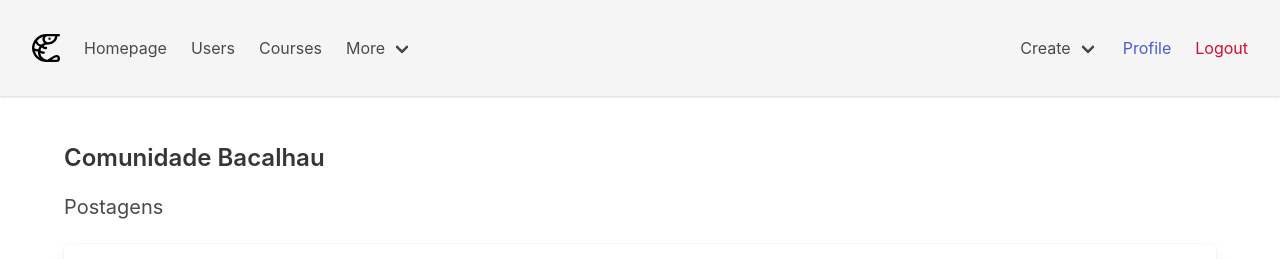
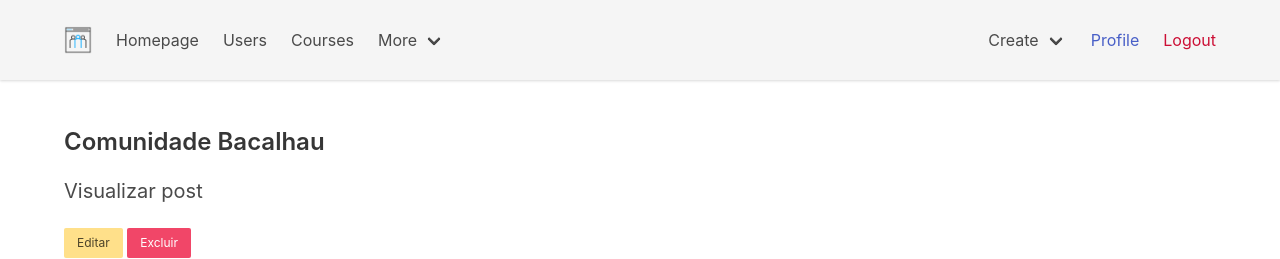
Before and after one commit to oeziosnormando/site_comunidade_bacalhau, a Flask app: page /post/1 in a window 1280 px wide. Shown: the top 259 px of the page. Run offline with Flask 3, Linux system fonts and the light colour scheme; a user stored in the database is signed in; tables that the repository leaves empty hold one stand-in row (values such as "Sample post"); grey boxes marked "Sample" are stand-in pictures; some libraries are stand-ins or nearby versions.

Commit message:
funcionalidade de editar e excluir post

```diff
--- a/comunidadeBacalhau/forms.py
+++ b/comunidadeBacalhau/forms.py
@@ -35,8 +35,8 @@ class FormResetPassword(FlaskForm):
 
 class FormEditPost(FlaskForm):
     title = StringField("Titulo", validators=[DataRequired()])
-    content = TextAreaField("Escreva seu post", validators=[DataRequired()])
-    button_submit_edit = SubmitField("Editar Post")
+    content = TextAreaField("Reescreva seu post", validators=[DataRequired()])
+    button_submit_edit_post = SubmitField("Editar Post")
 
 
 class FormCreatePost(FlaskForm):
--- a/comunidadeBacalhau/routes.py
+++ b/comunidadeBacalhau/routes.py
@@ -2,7 +2,7 @@ import os
 import secrets
 from PIL import Image as Image
 
-from flask import render_template, flash, redirect, url_for, request
+from flask import render_template, flash, redirect, url_for, request, abort
 from comunidadeBacalhau import app, database, bcrypt
 from comunidadeBacalhau.forms import (FormLogin, FormCriarConta, FormEditprofile, FormCreatePost, FormEditPost,
                                       FormCreateCourse, FormEditCourse)
@@ -17,13 +17,15 @@ def login():
         user = User.query.filter_by(email=form_login.email.data).first()
         if user and bcrypt.check_password_hash(user.password, form_login.password.data):
             login_user(user, remember=form_login.remember_password.data)
-            flash(f'Login feito com sucesso no e-mail: {form_login.email.data}', 'notification is-success')
+            flash(
+                f'Login feito com sucesso no e-mail: {form_login.email.data}', 'notification is-success')
             next_page = request.args.get('next')
             if not next_page:
                 next_page = url_for("home")
             return redirect(next_page)
         else:
-            flash(f'Falha no Login. E-mail ou Senha Incorretos', 'notification is-danger')
+            flash(f'Falha no Login. E-mail ou Senha Incorretos',
+                'notification is-danger')
     return render_template("login.html", form_login=form_login)
 
 
@@ -32,7 +34,8 @@ def signup():
     form_criarconta = FormCriarConta()
     if form_criarconta.validate_on_submit():
         # criando o hash da senha
-        password_hash = bcrypt.generate_password_hash(form_criarconta.password.data)
+        password_hash = bcrypt.generate_password_hash(
+            form_criarconta.password.data)
         # criando um novo usuário
         user = User(username=form_criarconta.username.data,
                     email=form_criarconta.email.data,
@@ -40,7 +43,8 @@ def signup():
         # adicionando usuario no banco de dados
         database.session.add(user)
         database.session.commit()
-        flash(f'Conta criada com sucesso!: {form_criarconta.username.data}', 'notification is-success')
+        flash(
+            f'Conta criada com sucesso!: {form_criarconta.username.data}', 'notification is-success')
         return redirect(url_for("login"))
     return render_template("signup.html", form_criarconta=form_criarconta)
 
@@ -64,14 +68,16 @@ def logout():
 @login_required
 def users():
     list_users = User.query.all()
-    profile_picture = url_for('static', filename='fotos_perfil/{}'.format(current_user.profile_picture))
+    profile_picture = url_for(
+        'static', filename='fotos_perfil/{}'.format(current_user.profile_picture))
     return render_template("users.html", list_users=list_users, profile_picture=profile_picture)
 
 
 @app.route("/profile/")
 @login_required
 def profile():
-    profile_picture = url_for('static', filename='fotos_perfil/{}'.format(current_user.profile_picture))
+    profile_picture = url_for(
+        'static', filename='fotos_perfil/{}'.format(current_user.profile_picture))
     return render_template('profile.html', profile_picture=profile_picture)
 
 
@@ -82,7 +88,8 @@ def save_picture(form_picture):
     random_hex = secrets.token_hex(8)
     _, f_ext = os.path.splitext(form_picture.filename)
     picture_fn = random_hex + f_ext
-    picture_path = os.path.join(app.root_path, 'static/fotos_perfil', picture_fn)
+    picture_path = os.path.join(
+        app.root_path, 'static/fotos_perfil', picture_fn)
 
     output_size = (125, 125)
     i = Image.open(form_picture)
@@ -99,9 +106,10 @@ def edit_profile():
     if form_edit_profile.validate_on_submit():
         current_user.username = form_edit_profile.username.data
         current_user.email = form_edit_profile.email.data
-        # fazendo o upload do profile_picture
+        # fazendo o upload do foto-perfil
         if form_edit_profile.profile_picture.data:
-            profile_picture = save_picture(form_edit_profile.profile_picture.data)
+            profile_picture = save_picture(
+                form_edit_profile.profile_picture.data)
             current_user.profile_picture = profile_picture
         # atualizando os dados no banco de dados
         database.session.commit()
@@ -111,7 +119,8 @@ def edit_profile():
     elif request.method == 'GET':
         form_edit_profile.username.data = current_user.username
         form_edit_profile.email.data = current_user.email
-    profile_picture = url_for('static', filename='fotos_perfil/{}'.format(current_user.profile_picture))
+    profile_picture = url_for(
+        'static', filename='fotos_perfil/{}'.format(current_user.profile_picture))
     return render_template("edit_profile.html", form_edit_profile=form_edit_profile, profile_picture=profile_picture)
 
 
@@ -121,7 +130,8 @@ def edit_profile():
 def create_post():
     form_post = FormCreatePost()
     if form_post.validate_on_submit():
-        post = Post(title=form_post.title.data, content=form_post.content.data, author=current_user)
+        post = Post(title=form_post.title.data,
+                    content=form_post.content.data, author=current_user)
         database.session.add(post)
         database.session.commit()
         flash('Post created successfully!', 'notification is-success')
@@ -130,24 +140,40 @@ def create_post():
 
 
 # exibir o post
-@app.route("/post/<int:post_id>")
+@app.route("/post/<int:post_id>", methods=["GET", "POST"])
 @login_required
 def display_post(post_id):
     post = Post.query.get_or_404(post_id)
-    return render_template("post.html", post=post)
+    form_edit = FormEditPost()
+    if  request.method == 'GET':
+        form_edit.title.data = post.title
+        form_edit.content.data = post.content
+    elif form_edit.validate_on_submit():
+        post.title = form_edit.title.data
+        post.content = form_edit.content.data
+        database.session.commit()
+        flash('Post updated successfully!', 'notification is-success')
+        return redirect(url_for('display_post', post_id=post.id))
+    else:
+        form_edit = None
 
-@app.route("/edit_post/")
-@login_required
-def edit_post():
-    return render_template("edit_post.html", edit_post="edit_post")
+    return render_template("post.html", post=post, form_edit=form_edit)
 
 
 
 # deletar o post
-@app.route("/delete_post/")
+@app.route("/delete_post/<int:post_id>", methods=["GET", "POST"])
 @login_required
-def delete_post():
-    return render_template("delete_post.html", delete_post="delete_post")
+def delete_post(post_id):
+    post = Post.query.get_or_404(post_id)
+    if current_user == post.author:
+        database.session.delete(post)
+        database.session.commit()
+        flash('Post deleted successfully!', 'notification is-warning')
+        return redirect(url_for('home'))
+    else:
+        abort(403)
+
 
 
 @app.route("/courses/")
--- a/comunidadeBacalhau/static/css/style.css
+++ b/comunidadeBacalhau/static/css/style.css
@@ -8,7 +8,7 @@
 }
 
 nav.navbar {
-      height: 6rem !important;
+      height: 5rem !important;
       box-shadow: 0 1px 3px 0 rgba(0, 0, 0, .1), 0 1px 2px 0 rgba(0, 0, 0, .06) !important;
     }
 
--- a/comunidadeBacalhau/static/js/script.js
+++ b/comunidadeBacalhau/static/js/script.js
@@ -20,3 +20,47 @@ document.addEventListener('DOMContentLoaded', () => {
   });
 
 });
+
+// modal
+document.addEventListener('DOMContentLoaded', () => {
+  // Functions to open and close a modal
+  function openModal($el) {
+    $el.classList.add('is-active');
+  }
+
+  function closeModal($el) {
+    $el.classList.remove('is-active');
+  }
+
+  function closeAllModals() {
+    (document.querySelectorAll('.modal') || []).forEach(($modal) => {
+      closeModal($modal);
+    });
+  }
+
+  // Add a click event on buttons to open a specific modal
+  (document.querySelectorAll('.js-modal-trigger') || []).forEach(($trigger) => {
+    const modal = $trigger.dataset.target;
+    const $target = document.getElementById(modal);
+
+    $trigger.addEventListener('click', () => {
+      openModal($target);
+    });
+  });
+
+  // Add a click event on various child elements to close the parent modal
+  (document.querySelectorAll('.modal-background, .modal-close, .modal-card-head .delete, .modal-card-foot .button') || []).forEach(($close) => {
+    const $target = $close.closest('.modal');
+
+    $close.addEventListener('click', () => {
+      closeModal($target);
+    });
+  });
+
+  // Add a keyboard event to close all modals
+  document.addEventListener('keydown', (event) => {
+    if (event.code === 'Escape') {
+      closeAllModals();
+    }
+  });
+});
--- a/comunidadeBacalhau/templates/about.html
+++ b/comunidadeBacalhau/templates/about.html
@@ -7,7 +7,7 @@
       <div class="card">
         <div class="card-content">
           <div class="content">
-            <h2 class="title is-italic">
+            <h2 class="title is-italic has-text-centered mt-5">
               Ninguém nasce ensinado: todos temos que aprender a "andar" e só aprendemos dando os "primeiros passos".
             </h2>
             <p class="subtitle is-4 mt-5 mb-5">Mestre bacalhau</p>
--- a/comunidadeBacalhau/templates/base.html
+++ b/comunidadeBacalhau/templates/base.html
@@ -17,10 +17,10 @@
 
   <header>
     <nav class="navbar is-light" role="navigation" aria-label="main navigation">
-      <div class="container is-fluid">
+      <div class="container">
         <div class="navbar-brand">
           <a class="navbar-item " href="{{ url_for('home') }}">
-            <img src="{{ url_for('static', filename='image/camarao1.svg') }}"/>
+            <img src="{{ url_for('static', filename='image/comunidade-online.png') }}"/>
           </a>
 
           <a role="button" class="navbar-burger" data-target="navMenu" aria-label="menu" aria-expanded="false">
@@ -68,7 +68,7 @@
                 <a class="navbar-item" href="{{ url_for('create_post') }}" >
                   Post
                 </a>
-                 <a class="navbar-item" href="#">
+                <a class="navbar-item" href="#">
                   Course
                 </a>
               </div>
@@ -115,9 +115,9 @@
 <footer class="footer">
     <div class="content has-text-centered">
       <p>
-        <strong>Bulma</strong> by <a href="https://jgthms.com">Jeremy Thomas</a>. The source code is licensed
-        <a href="http://opensource.org/licenses/mit-license.php">MIT</a>. The website content
-        is licensed <a href="http://creativecommons.org/licenses/by-nc-sa/4.0/">CC BY NC SA 4.0</a>.
+        <strong>Comunidade Bacalhau</strong> by <a href="https://github.com/oeziosnormando">Oézios Normando</a>.<br>
+        <a href="https://oeziosnormando.github.io/projetoCurriculoOezios/">Curriculum Vitae</a>. O webSite contém
+        licença <a href="http://creativecommons.org/licenses/by-nc-sa/4.0/">CC BY NC SA 4.0</a>.
       </p>
     </div>
   </footer>
--- /dev/null
+++ b/comunidadeBacalhau/templates/delete_post.html
@@ -0,0 +1,23 @@
+
+{% block delete_post %}
+<!--Modal de editar post-->
+<div id="modal-js-delete"class="modal">
+    <div class="modal-background"></div>
+    <div class="modal-card">
+        <header class="modal-card-head ">
+            <p class="modal-card-title is-size-6">Vai excluir seu post? {{ current_user.username }}</p>
+            <button class="delete" aria-label="close"></button>
+        </header>
+        <section class="modal-card-body">
+            <!-- Content ... -->
+            <form action="{{url_for('delete_post', post_id=post.id)}}" method="post">
+                <p class="has-text-grey is-size-7-mobile mb-1">Quer mesmo <strong class="has-text-danger">Excluir</strong>seu post?
+                    <br> Esta ação não poderá ser desfeita!
+                </p>
+                <button class="button is-danger" type="submit">Excluir</button>
+                <button class="button">Cancelar</button>
+            </form>
+        </section>
+    </div>
+</div>
+{% endblock delete_post %}
--- /dev/null
+++ b/comunidadeBacalhau/templates/edit_post.html
@@ -0,0 +1,61 @@
+
+{% block form_edit %}
+<!--Modal de editar post-->
+<div id="modal-js-example"class="modal">
+    <div class="modal-background"></div>
+    <div class="modal-card">
+        <header class="modal-card-head ">
+        <p class="modal-card-title is-size-5">Reescreva seu Post! {{ current_user.username }}</p>
+        <button class="delete" aria-label="close"></button>
+        </header>
+        <section class="modal-card-body">
+        <!-- Content ... -->
+        <p class="subtitle is-6">Comunidade de tecnologia dedicada a promover o aprendizado e a colaboração entre profissionais e estudantes de tecnologia.</p>
+            <article class="media">
+                <figure class="media-left">
+                <p class="image is-64x64">
+                    <img src=" {{ url_for('static', filename='fotos_perfil/{}'.format(current_user.profile_picture)) }} ">
+                </p>
+                </figure>
+                <div class="media-content">
+                    <form method="POST" action="">
+                        {{ form_edit.csrf_token }}
+                        <div class="field">
+                            <div class="control ">
+                                {{ form_edit.title.label(class='control has-text-grey') }}
+                                {% if form_edit.title.errors %}
+                                    {{ form_edit.title(class='control is-link') }}
+                                    <div class="help is-danger">
+                                        {% for erro in form_edit.title.errors %}
+                                            {{ erro }}
+                                        {% endfor %}
+                                    </div>
+                                {% else %}
+                                    {{ form_edit.title(class='input is-info', placeholder='Titulo do texto') }}
+                                {% endif %}
+                            </div>
+                        </div>
+                        <div class="field">
+                            <div class="control ">
+                                {{ form_edit.content.label(class='control has-text-grey') }}
+                                {% if form_edit.content.errors %}
+                                    {{ form_edit.content(class='control is-link') }}
+                                <div class="help is-danger">
+                                    {% for erro in form_edit.content.errors %}
+                                        {{ erro }}
+                                    {% endfor %}
+                                </div>
+                                {% else %}
+                                    {{ form_edit.content(class='textarea is-small is-link', placeholder='Escreva o seu post...') }}
+                                {% endif %}
+                            </div>
+                        </div>
+                        <span>{{ form_edit.button_submit_edit_post(class="button is-success ") }}</span>
+                        <button class="button">Cancelar</button>
+                    </form>
+                </div>
+            </article>
+        </section>
+    </div>
+</div>
+{% endblock form_edit %}
--- a/comunidadeBacalhau/templates/edit_profile.html
+++ b/comunidadeBacalhau/templates/edit_profile.html
@@ -64,6 +64,4 @@
     </div>
 </div>
 
-
-
 {% endblock edit_profile %}
--- a/comunidadeBacalhau/templates/post.html
+++ b/comunidadeBacalhau/templates/post.html
@@ -4,16 +4,24 @@
 <div class="section">
     <div class="container">
         <p class="title is-4 ">Comunidade Bacalhau</p>
-        <p class="subtitle is-5 mt-5">Postagens</p>
-        <div class="tile is-ancestor">
-            <div class="tile is-vertical is-parent">
-                <div class="tile is-child box">
-                    <div class="card-image">
-                        <figure class="image is-480x320">
-                        <img src="https://bulma.io/images/placeholders/480x320.png" alt="Placeholder image">
-                        </figure>
-                    </div>
+        <p class="subtitle is-5 mt-3">Visualizar post</p>
 
+        {% if current_user == post.author %}
+        <button class="js-modal-trigger is-warning button is-small mb-1" data-target="modal-js-example">
+            Editar
+        </button>
+        <button class="js-modal-trigger is-danger button is-small mb-1" data-target="modal-js-delete">
+            Excluir
+        </button>
+        {% endif %}
+
+        <div class="columns">
+            <div class="column is-three-fifths is-offset-one-fifth">
+                <div class="card-image">
+                    <figure class="image is-480x320">
+                    <img src="https://bulma.io/images/placeholders/480x320.png" alt="Placeholder image">
+                    </figure>
+                </div>
                     <div class="card-content">
                         <div class="media">
                             <div class="media-left">
@@ -29,7 +37,7 @@
 
                         <div class="content mt-2">
                             <p class="subtitle mb-2 is-6">{{ post.title}}</p>
-                            <p>{{ post.content }}<br><a>@comunidade bacalhau.</a><br>
+                            <p>{{ post.content }}<br><a>#comunidadeBacalhau </a>
                                 <a href="https://bulma.io">#Bulma</a> <a href="https://flask.palletsprojects.com/en/3.0.x/">#flask</a>
                                 <a href="https://www.python.org/">#python</a> </p>
                             <time datetime="2016-1-1">{{post.created_at.strftime('%Y-%m-%d %H:%M:%S')}}</time>
@@ -54,9 +62,16 @@
                             </p>
                         </footer>
                     </div>
-                </div>
             </div>
         </div>
     </div>
 </div>
- {% endblock %}
+
+{% block form_edit %}
+
+    {% include 'edit_post.html' %}
+    {% include 'delete_post.html' %}
+
+{% endblock form_edit %}
+
+{% endblock body %}
--- a/main.py
+++ b/main.py
@@ -1,4 +1,3 @@
-
 from comunidadeBacalhau import app
 
 
```
Also changed, not shown: comunidadeBacalhau/templates/home.html (+8 -9 lines), comunidadeBacalhau/static/favicon-16x16.png, comunidadeBacalhau/static/image/camarao1.svg (deleted), comunidadeBacalhau/static/image/comunidade-online.png (added). Lines whose indentation alone changed are shown as unchanged.
